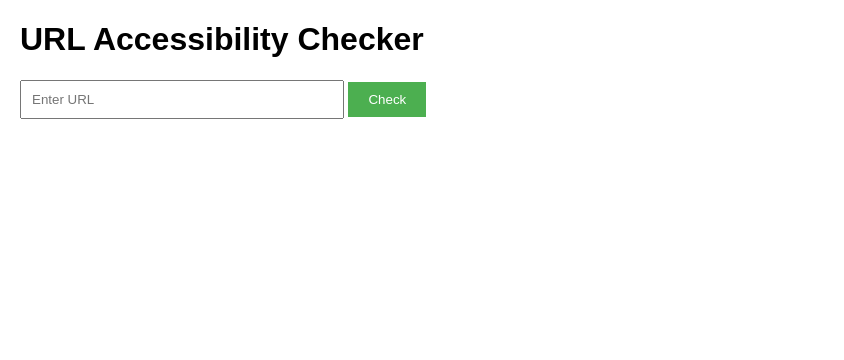
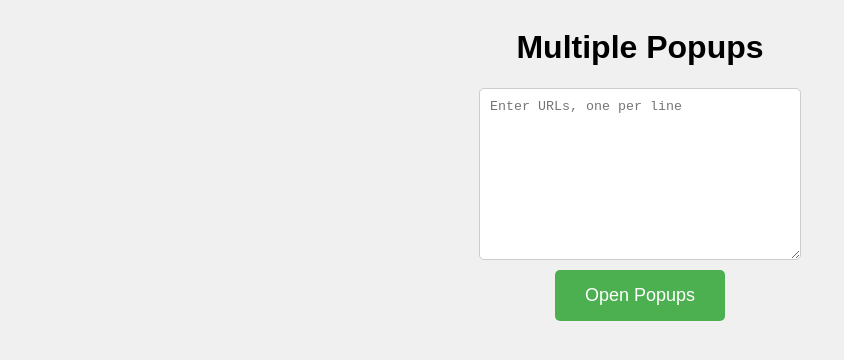
Before and after one commit to zhjpwlj/URL-accessibility-checker, a plain HTML site: page index.html in a window 1280 px wide. Shown: the whole page, without its empty margins (0-844 px from the left). Drawn offline with Linux system fonts and the light colour scheme.

Commit message:
Update index.html

```diff
--- a/index.html
+++ b/index.html
@@ -1,73 +1,60 @@
 <!DOCTYPE html>
 <html>
 <head>
-    <title>URL Accessibility Checker</title>
+    <title>Multiple Popups</title>
     <style>
         body {
             font-family: sans-serif;
-            margin: 20px;
+            display: flex;
+            flex-direction: column;
+            align-items: center;
+            min-height: 100vh;
+            background-color: #f0f0f0;
         }
 
-        input[type="text"] {
+        textarea {
             width: 300px;
+            height: 150px;
+            margin-bottom: 10px;
             padding: 10px;
-            margin-bottom: 10px;
+            border: 1px solid #ccc;
+            border-radius: 5px;
+            resize: vertical;
         }
 
         button {
-            padding: 10px 20px;
+            padding: 15px 30px;
+            font-size: 18px;
+            border-radius: 5px;
             background-color: #4CAF50;
             color: white;
             border: none;
             cursor: pointer;
+            transition: background-color 0.3s ease;
         }
 
-        #result {
-            margin-top: 20px;
-        }
-
-        .accessible {
-            color: green;
-        }
-
-        .inaccessible {
-            color: red;
+        button:hover {
+            background-color: #3e8e41;
         }
     </style>
 </head>
 <body>
 
-    <h1>URL Accessibility Checker</h1>
-
-    <input type="text" id="urlInput" placeholder="Enter URL">
-    <button onclick="checkAccessibility()">Check</button>
-
-    <div id="result"></div>
+    <h1>Multiple Popups</h1>
+    <textarea id="urlInput" placeholder="Enter URLs, one per line"></textarea>
+    <button onclick="openPopups()">Open Popups</button>
 
     <script>
-        function checkAccessibility() {
-            var urlInput = document.getElementById("urlInput");
-            var url = urlInput.value;
+        function openPopups() {
+            const urlInput = document.getElementById("urlInput");
+            const urlText = urlInput.value;
+            const urls = urlText.split('\n').filter(url => url.trim() !== '');
 
-            // Create a new window for the URL
-            var win = window.open(url, '_blank');
+            for (let i = 0; i < urls.length; i++) {
+                window.open(urls[i], '_blank');
+            }
 
-            // Set a timeout to check if the window loaded
-            setTimeout(function() {
-                if (win.closed) {
-                    // Window closed before timeout, likely inaccessible
-                    displayResult("inaccessible", "URL is inaccessible. Window closed before loading.");
-                } else {
-                    // Window still open, likely accessible
-                    displayResult("accessible", "URL is accessible.");
-                }
-                win.close(); // Close the window after checking
-            }, 10000); // 10 seconds timeout
-        }
-
-        function displayResult(status, message) {
-            var resultDiv = document.getElementById("result");
-            resultDiv.innerHTML = '<p class="' + status + '">' + message + '</p>';
+            alert(`Opened ${urls.length} popups.`);
         }
     </script>
 
```
